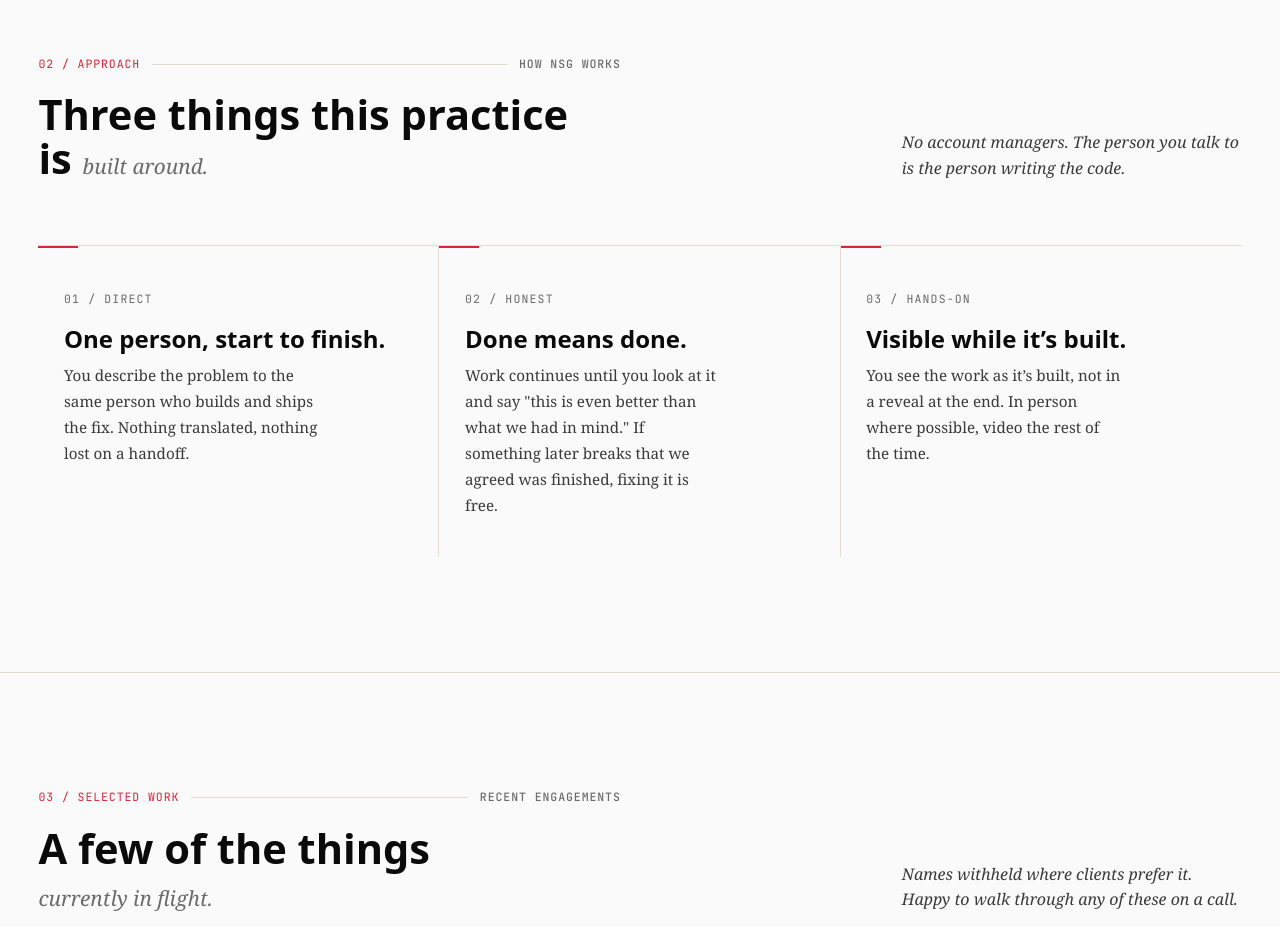
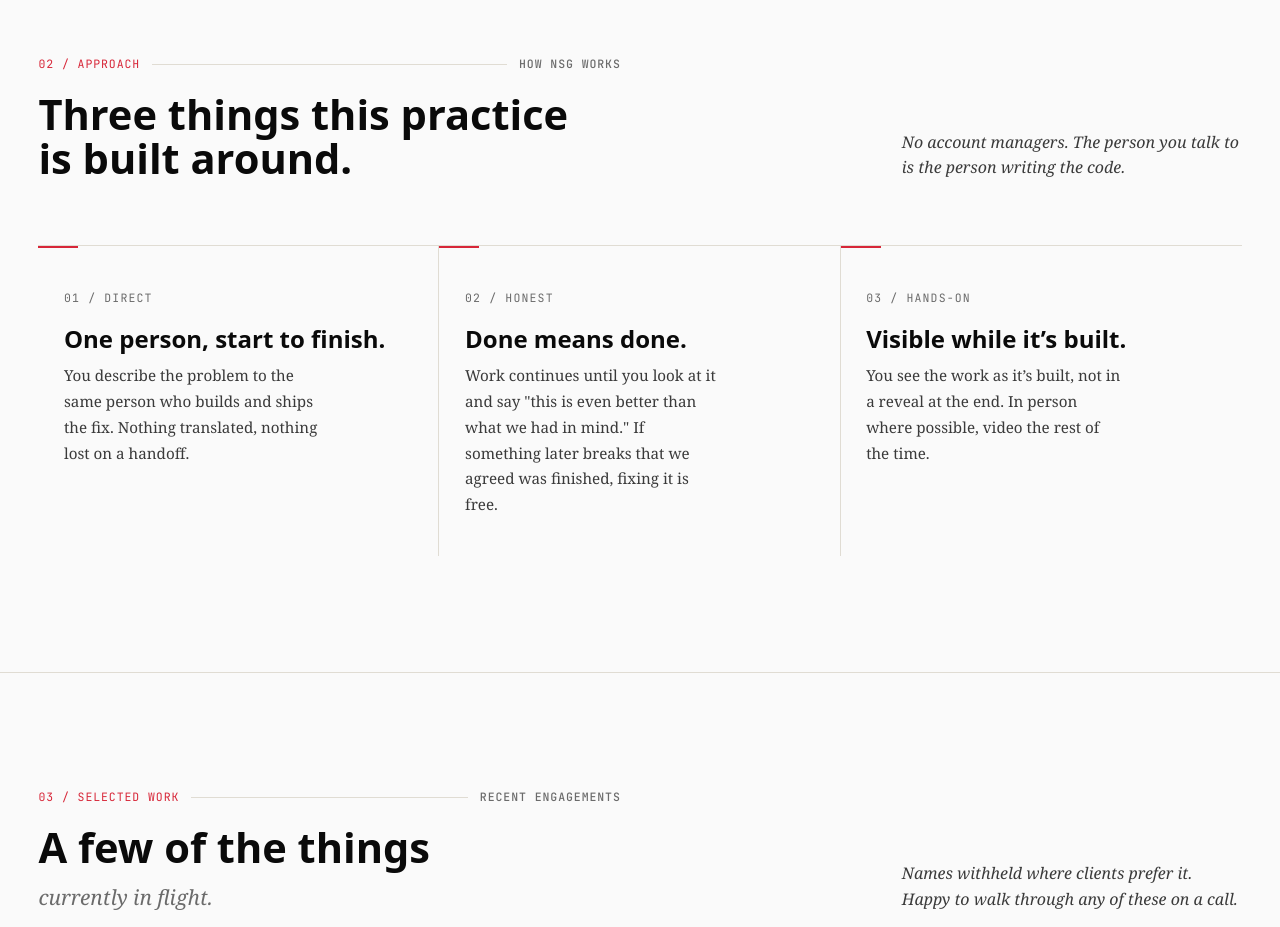
Before and after one commit to nsgnoah/nsg-site, an Astro site: page / in a window 1280 px wide. Shown: the part 2120-3047 px from the top of the page. Built offline with nearby package versions, Linux system fonts and the light colour scheme; Astro itself is replaced by a stand-in of ours; a web font is replaced by a local one.

Commit message:
Use heading font for approach title

```diff
--- a/src/pages/index.astro
+++ b/src/pages/index.astro
@@ -126,7 +126,7 @@ const work = [
       <div class="container">
         <SectionHead num="02 / APPROACH" meta="How NSG works">
           <Fragment slot="title">
-            Three things this practice <span class="approach-heading-keep">is <em>built around.</em></span>
+            Three things this practice <span class="approach-heading-keep">is built around.</span>
           </Fragment>
           <Fragment slot="lede">No account managers. The person you talk to is the person writing the code.</Fragment>
         </SectionHead>
@@ -185,9 +185,4 @@ const work = [
   .approach-heading-keep {
     white-space: nowrap;
   }
-
-  .section-head h2 .approach-heading-keep em {
-    display: inline;
-    margin-top: 0;
-  }
 </style>
```
